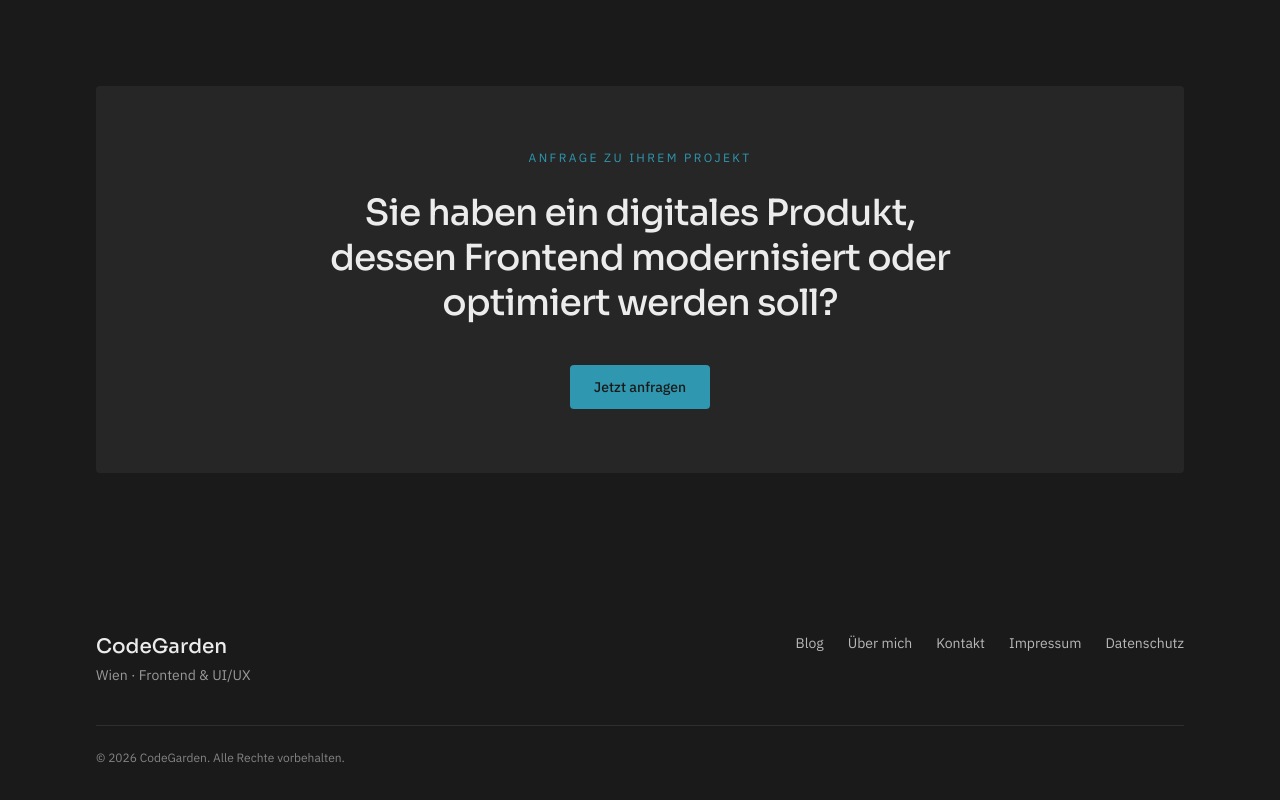
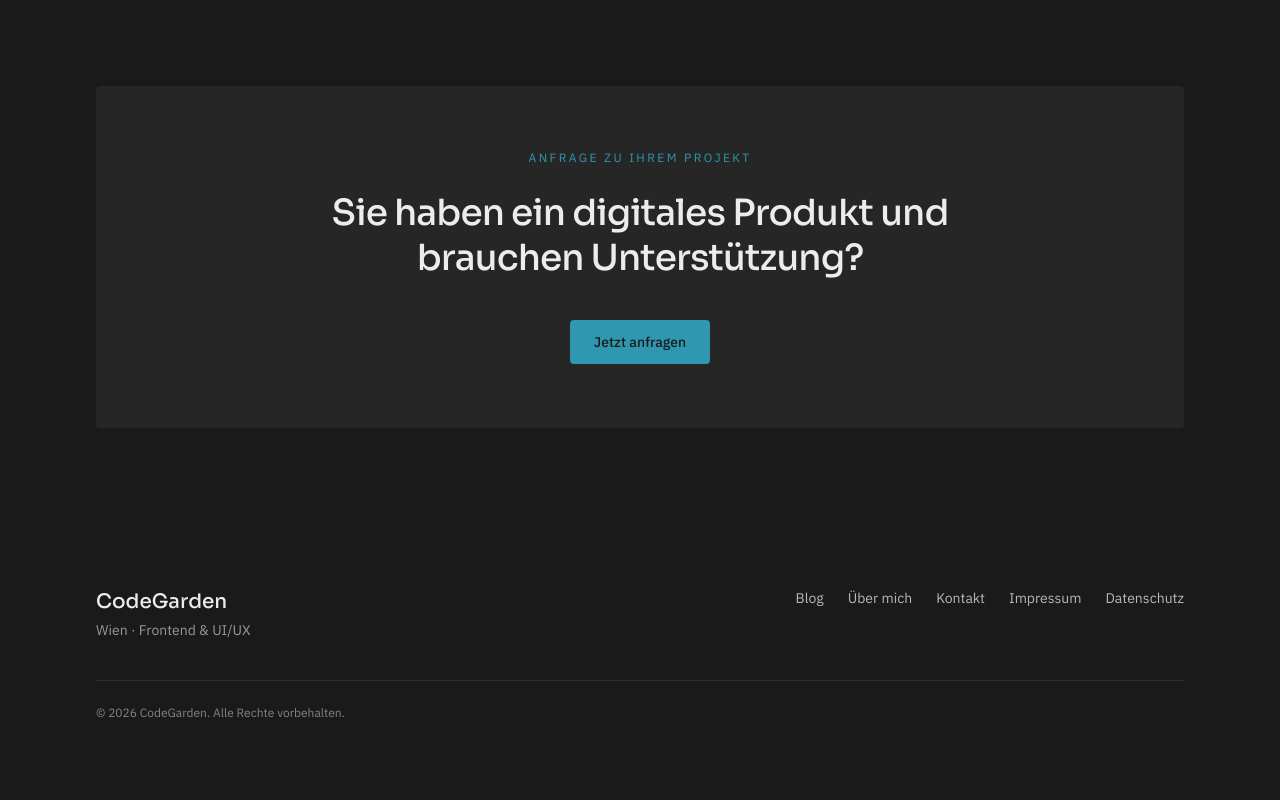
Before and after one commit to Bigger-Dreams/CodeGarden-Website, a Next.js app: page / in a window 1280 px wide. Shown: the part 3667-4467 px from the top of the page. Built offline with nearby package versions, Linux system fonts and the light colour scheme; no server answers.

Commit message:
Kontakt Formular

```diff
--- a/app/components/Kontakt.tsx
+++ b/app/components/Kontakt.tsx
@@ -11,7 +11,7 @@ export function Kontakt() {
           Anfrage zu Ihrem Projekt
         </p>
         <h2 className="mt-6 max-w-2xl font-heading font-medium text-3xl leading-tight tracking-tight text-bone sm:text-4xl">
-          Sie haben ein digitales Produkt, dessen Frontend modernisiert oder optimiert werden soll?
+          Sie haben ein digitales Produkt und brauchen Unterstützung?
         </h2>
         <a
           href={contactMailto}
```
